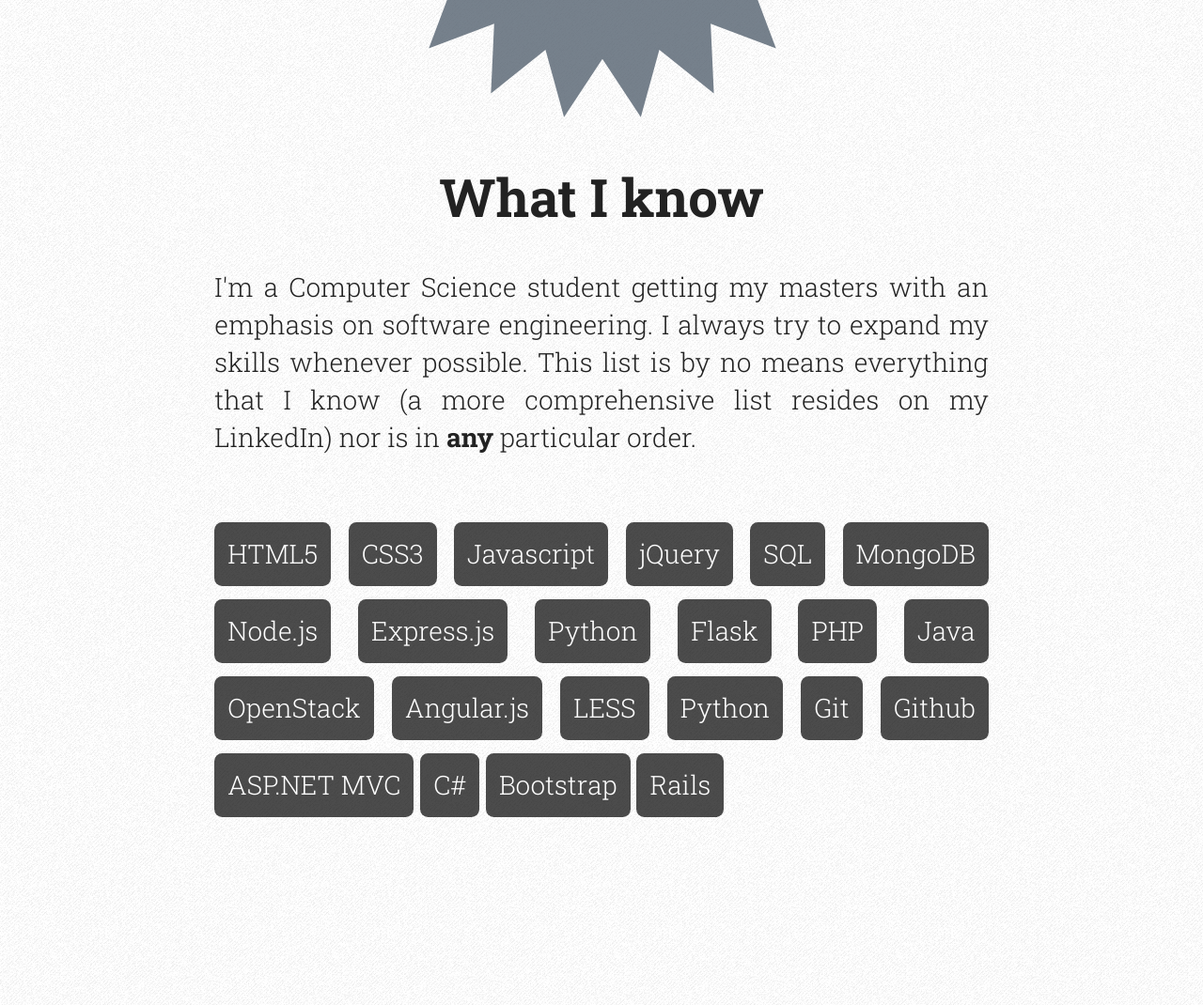
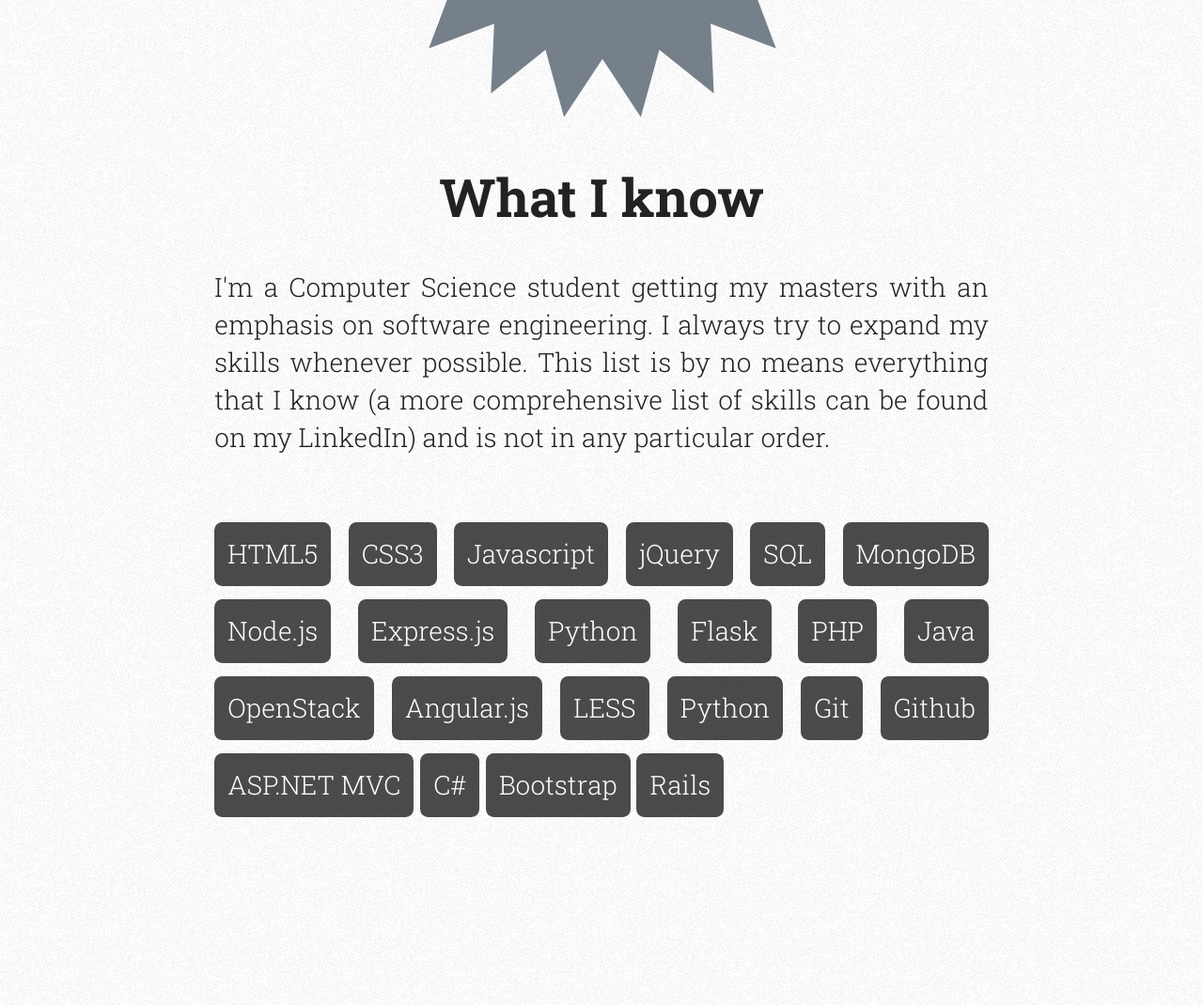
Before and after one commit to nathanjordan/RecursiveIteration, a plain HTML site: page index.html in a window 1280 px wide. Shown: the part 4960-6030 px from the top of the page at 94% size. Drawn offline with Linux system fonts and the light colour scheme; no server answers.

Commit message:
Update index.html

```diff
--- a/index.html
+++ b/index.html
@@ -76,8 +76,8 @@
             I'm a Computer Science student getting my masters with an emphasis
             on software engineering. I always try to expand my skills whenever
             possible. This list is by no means everything
-            that I know (a more comprehensive list resides on my
-            LinkedIn) nor is in <strong>any</strong> particular order.
+            that I know (a more comprehensive list of skills can be found on my
+            LinkedIn) and is not in any particular order.
             <div class="multiList">
                 <span>HTML5</span>
                 <span>CSS3</span>
```
